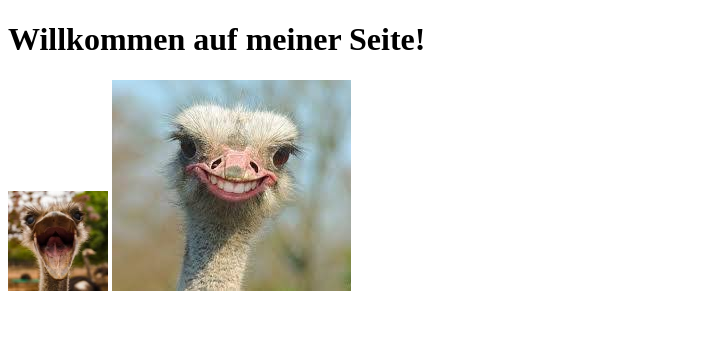
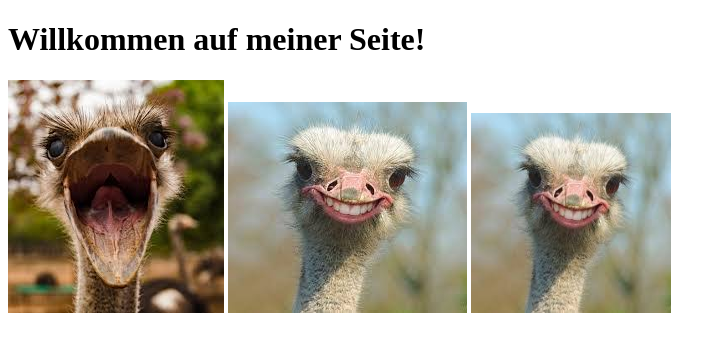
Before and after one commit to serviceanalyticssucks/forfunpage, a plain HTML site: page index.html in a window 1280 px wide. Shown: the whole page, without its empty margins (0-726 px from the left). Drawn offline with Linux system fonts and the light colour scheme.

Commit message:
Update index.html

```diff
--- a/index.html
+++ b/index.html
@@ -8,9 +8,14 @@
 <body>
 
 <h1>Willkommen auf meiner Seite!</h1>
-<p><img src="strauss1.jpg" width="100" height="100">
+<p><img src="strauss1.jpg">
 
- <img src="strauss2.jpg" alt="Selfhtml"></p>
+ <img src="strauss2.jpg" alt="Selfhtml">
+ <a href="https://drive.google.com/file/d/1xmb5G3yx-yEm8mZPcBA9FQ0dZitPcSVx/view?usp=sharing">
+<img src="strauss2.jpg" style="width:200px;height:200px;">
+</a>
+ </p>
+
 
 </body>
 </html>
```
